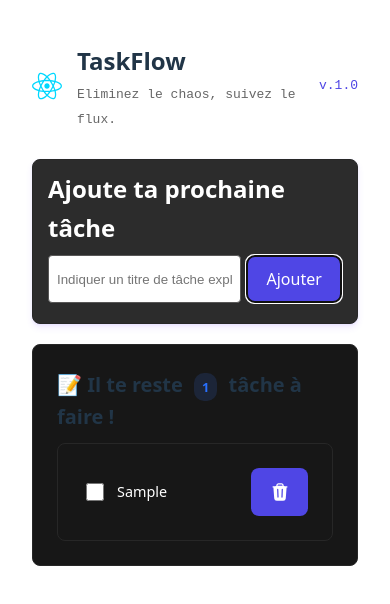
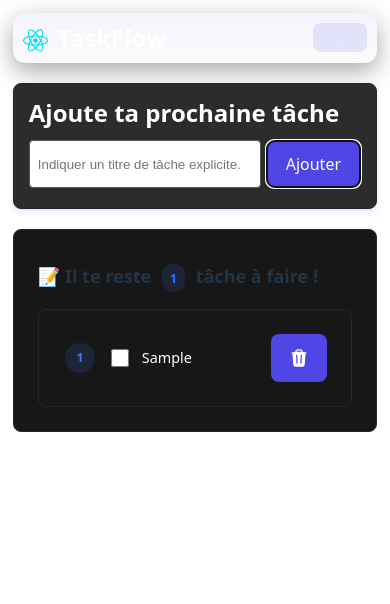
Before and after one commit to possi21-franc/task_flow, a React (Vite) app: page / in a window 390 px wide. Both pictures are taken after typing "Sample" into the empty fields and a click on the button "Ajouter". Shown: the top 604 px of the page. Built offline with nearby package versions, Linux system fonts and the light colour scheme.

Commit message:
quelques modifications

```diff
--- a/src/components/TaskContainer.jsx
+++ b/src/components/TaskContainer.jsx
@@ -8,20 +8,31 @@ export default function TaskContainer() {
   const [tasksList, setTasksList] = useState(() => {
     try {
       const stored = localStorage.getItem("tasks");
-      return stored ? JSON.parse(stored) : [];
+      const parsed = stored ? JSON.parse(stored) : [];
+      // ensure tasks are ordered by id desc (newest first)
+      return parsed.sort((a, b) => b.id - a.id);
     } catch (e) {
       return [];
     }
   });
+  const [recentlyAddedId, setRecentlyAddedId] = useState(null);
 
   // fonction pour ajouter une tâche
   const addTask = (title) => {
-    const newTask = {
-      id: tasksList.length ? tasksList[tasksList.length - 1].id + 1 : 1,
-      title: title,
-      completed: false,
-    };
-    setTasksList([...tasksList, newTask]);
+    // compute next id safely (use current max id)
+    const nextId = tasksList.length
+      ? Math.max(...tasksList.map((t) => t.id)) + 1
+      : 1;
+    const newTask = { id: nextId, title: title, completed: false };
+    setTasksList((prev) => {
+      const next = [newTask, ...prev];
+      // keep sorted by id desc
+      next.sort((a, b) => b.id - a.id);
+      return next;
+    });
+    setRecentlyAddedId(newTask.id);
+    // clear the recent id after the animation duration
+    setTimeout(() => setRecentlyAddedId(null), 800);
   };
 
   // sauvegarder dans localStorage quand la liste change
@@ -63,6 +74,7 @@ export default function TaskContainer() {
           editTask={editTask}
           deleteTask={deleteTask}
           incompleteTasks={incompleteTasks}
+          recentlyAddedId={recentlyAddedId}
         />
         <Footer completedTasks={completedTasks} />
       </div>
--- a/src/components/footer/Footer.jsx
+++ b/src/components/footer/Footer.jsx
@@ -4,7 +4,8 @@ export default function Footer({ completedTasks }) {
     return (
       <footer className={styles.footer}>
         <code>
-          Avec TaskFlow, tu as accompli {completedTasks} tâche
+          Avec TaskFlow, tu as accompli{" "}
+          <span className="important2">{completedTasks}</span> tâche
           {completedTasks > 1 ? "s" : ""} !
         </code>
       </footer>
--- a/src/components/header/Header.jsx
+++ b/src/components/header/Header.jsx
@@ -6,13 +6,13 @@ export default function Header() {
       <div className={styles.titleContainer}>
         <img src={reactLogo} alt="logo" className={styles.logo} />
         <div>
-          <h1>TaskFlow</h1>
-          <div className="color-gray">
+          <h1 className={styles.title}>TaskFlow</h1>
+          <div className={styles.subtitle}>
             <code>Eliminez le chaos, suivez le flux.</code>
           </div>
         </div>
       </div>
-      <code className="color-primary">v.1.0</code>
+      <code className={`${styles.version} color-primary`}>v.1.0</code>
     </div>
   );
 }
--- a/src/components/header/header.module.css
+++ b/src/components/header/header.module.css
@@ -2,8 +2,16 @@
   display: flex;
   justify-content: space-between;
   align-items: center;
-  padding: 10px 0;
+  padding: 12px 16px;
   margin-bottom: 20px;
+  background: linear-gradient(
+    180deg,
+    rgba(79, 70, 229, 0.06),
+    rgba(26, 26, 26, 0.02)
+  );
+  border-radius: 12px;
+  box-shadow: 0 8px 24px rgba(0, 0, 0, 0.35);
+  transition: transform 0.18s ease, box-shadow 0.18s ease;
 }
 .titleContainer {
   display: flex;
@@ -14,11 +22,60 @@
 .logo {
   width: 50px;
   height: 50px;
+  border-radius: 8px;
+  transition: transform 0.18s ease;
 }
 
 @media screen and (max-width: 600px) {
   .logo {
-    width: 30px;
-    height: 30px;
+    width: 25px;
+    height: 25px;
+    margin-top: 5px;
+  }
+  .taskContainer {
+    align-items: center;
+    gap: 8px;
+    padding: 10px;
+  }
+  .titleContainer {
+    gap: 10px;
+    justify-content: center;
+    align-items: center;
+  }
+  .title {
+    font-size: 1.3rem;
+  }
+  .subtitle {
+    display: none;
+  }
+  .version {
+    font-size: 0.72rem;
+    padding: 4px 8px;
   }
 }
+
+/* Title and subtitle styles */
+.title {
+  margin: 0;
+  font-size: 1.5rem;
+  line-height: 1;
+  font-weight: 700;
+  color: #ffffff;
+}
+.subtitle {
+  font-size: 0.9rem;
+  color: rgba(255, 255, 255, 0.75);
+}
+
+.version {
+  display: inline-block;
+  background: rgba(79, 70, 229, 0.12);
+  color: #dfe4ff;
+  padding: 6px 10px;
+  border-radius: 8px;
+  font-weight: 600;
+}
+
+.taskContainer:hover .logo {
+  transform: translateY(-3px) scale(1.02);
+}
--- a/src/components/taskItem/TaskItem.jsx
+++ b/src/components/taskItem/TaskItem.jsx
@@ -1,20 +1,21 @@
 import styles from "./TaskItem.module.css";
 
-export default function TaskItem({ task, editTask, deleteTask }) {
+export default function TaskItem({ task, editTask, deleteTask, recentlyAddedId }) {
+  const isNew = recentlyAddedId === task.id;
   return (
     <li
       className={`${styles.container} ${
         task?.completed ? styles.success : styles.default
-      }`}
+      } ${isNew ? styles.enter : ""}`}
     >
       <div className={styles.item}>
-        {/* <div
+        <div
           className={`${styles.id} ${
             task?.completed ? styles.idSuccess : styles.idDefault
           }`}
         >
           {task.id}
-        </div> */}
+        </div>
         <input
           type="checkbox"
           className={styles.checkbox}
--- a/src/components/taskItem/TaskItem.module.css
+++ b/src/components/taskItem/TaskItem.module.css
@@ -19,6 +19,22 @@
   height: 18px;
   accent-color: #4f46e5;
   cursor: pointer;
+}
+
+/* entry animation for newly added task items */
+.enter {
+  animation: taskEnter 650ms cubic-bezier(.2,.9,.3,1);
+}
+
+@keyframes taskEnter {
+  from {
+    opacity: 0;
+    transform: translateY(-10px) scale(0.98);
+  }
+  to {
+    opacity: 1;
+    transform: translateY(0) scale(1);
+  }
 }
 
 .default {
--- a/src/components/taskList/TaskList.jsx
+++ b/src/components/taskList/TaskList.jsx
@@ -5,6 +5,7 @@ export default function TaskList({
   editTask,
   deleteTask,
   incompleteTasks,
+  recentlyAddedId,
 }) {
   const taskList = tasksList.map((task) => (
     <TaskItem
@@ -12,12 +13,13 @@ export default function TaskList({
       task={task}
       editTask={editTask}
       deleteTask={deleteTask}
+      recentlyAddedId={recentlyAddedId}
     />
   ));
 
   if (tasksList && tasksList.length > 0) {
     return (
-      <div className={"box " + (tasksList.length > 5 ? "box--scroll" : "")}>
+      <div className={"box " + (tasksList.length > 3 ? "box--scroll" : "")}>
         <h2 className={Styles.title}>
           {incompleteTasks > 0 && (
             <>
--- a/src/components/taskList/TaskList.module.css
+++ b/src/components/taskList/TaskList.module.css
@@ -7,11 +7,18 @@
 .title {
   font-size: 24px;
   font-weight: bold;
-  margin-bottom: 10px;
+  margin: 0 0 10px 0;
+  position: sticky;
+  top: 0;
+  z-index: 2;
+  background: inherit;
+  padding-top: 8px;
+  padding-bottom: 8px;
+  border-radius: 6px;
 }
 @media screen and (max-width: 600px) {
   .title {
-    font-size: 20px;
+    font-size: 18px;
   }
 }
 
--- a/src/index.css
+++ b/src/index.css
@@ -42,10 +42,13 @@ h2 {
     font-size: 1.5em;
   }
   h2 {
-    font-size: 0.8em;
+    font-size: 0.9em;
   }
   li {
     font-size: 0.9em;
+  }
+  #root {
+    padding: 0.8rem;
   }
 }
 
@@ -109,9 +112,20 @@ button:focus-visible {
   margin-bottom: 20px;
 }
 .box--scroll {
-  /* limit box height to show ~5 items, enable internal scrolling */
+  /* limit box height to show ~5 items, make the box a column flex container
+     and let the inner list scroll so the header/title can remain visible */
   max-height: 400px;
+  display: flex;
+  flex-direction: column;
+}
+
+/* Make the direct child list inside a scrolling area */
+.box--scroll > ul {
   overflow-y: auto;
+  -webkit-overflow-scrolling: touch;
+  flex: 1 1 auto;
+  margin: 0;
+  padding: 0;
 }
 
 .button-primary {
@@ -127,3 +141,12 @@ button:focus-visible {
   background-color: rgba(59, 121, 246, 0.15);
   color: #2870ff;
 }
+.important2 {
+  border-radius: 10px;
+  padding: 5px 8px;
+  font-weight: 900;
+  margin: 0 6px;
+  font-size: 0.8rem;
+  background-color: rgba(59, 121, 246, 0.15);
+  color: #00ff7b;
+}
```
